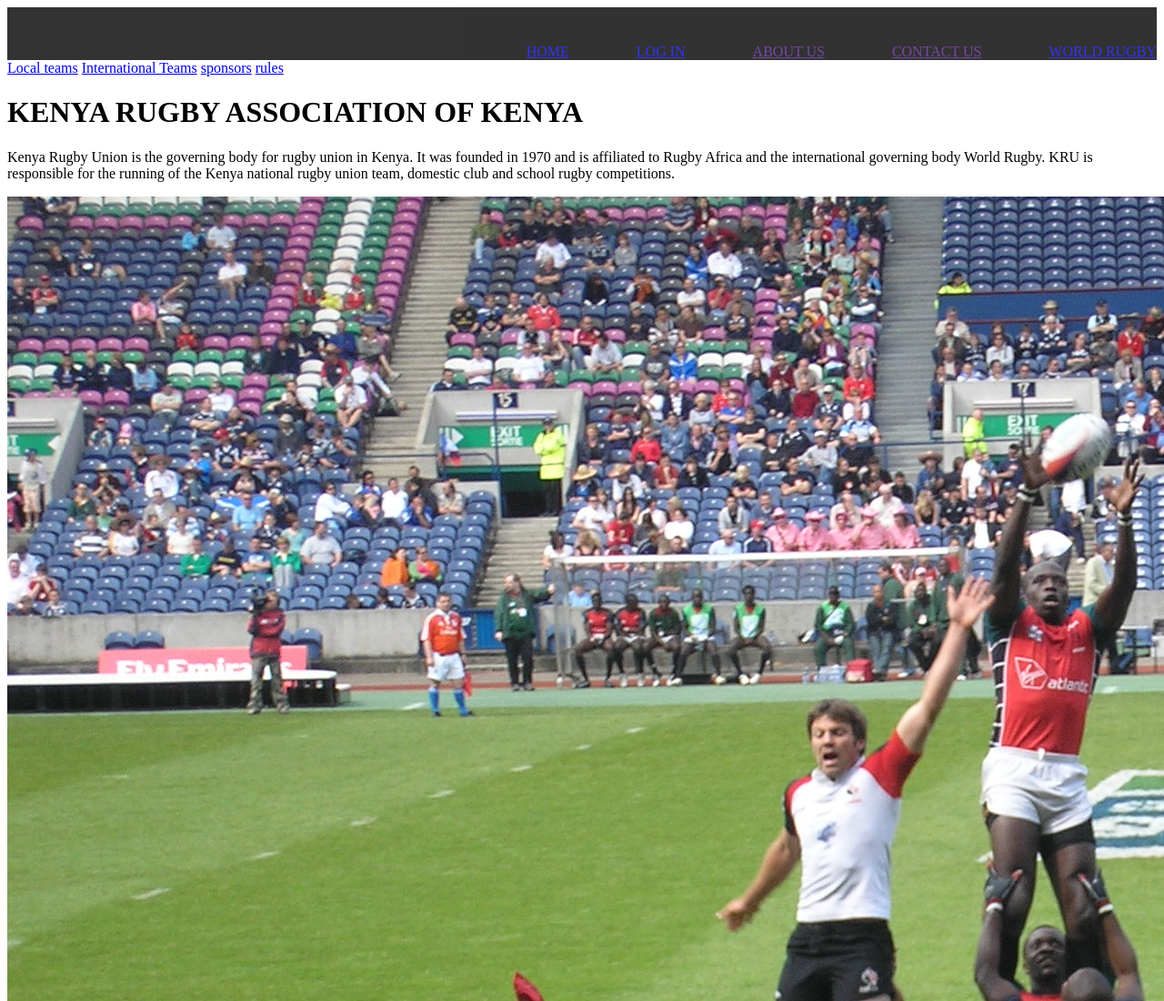
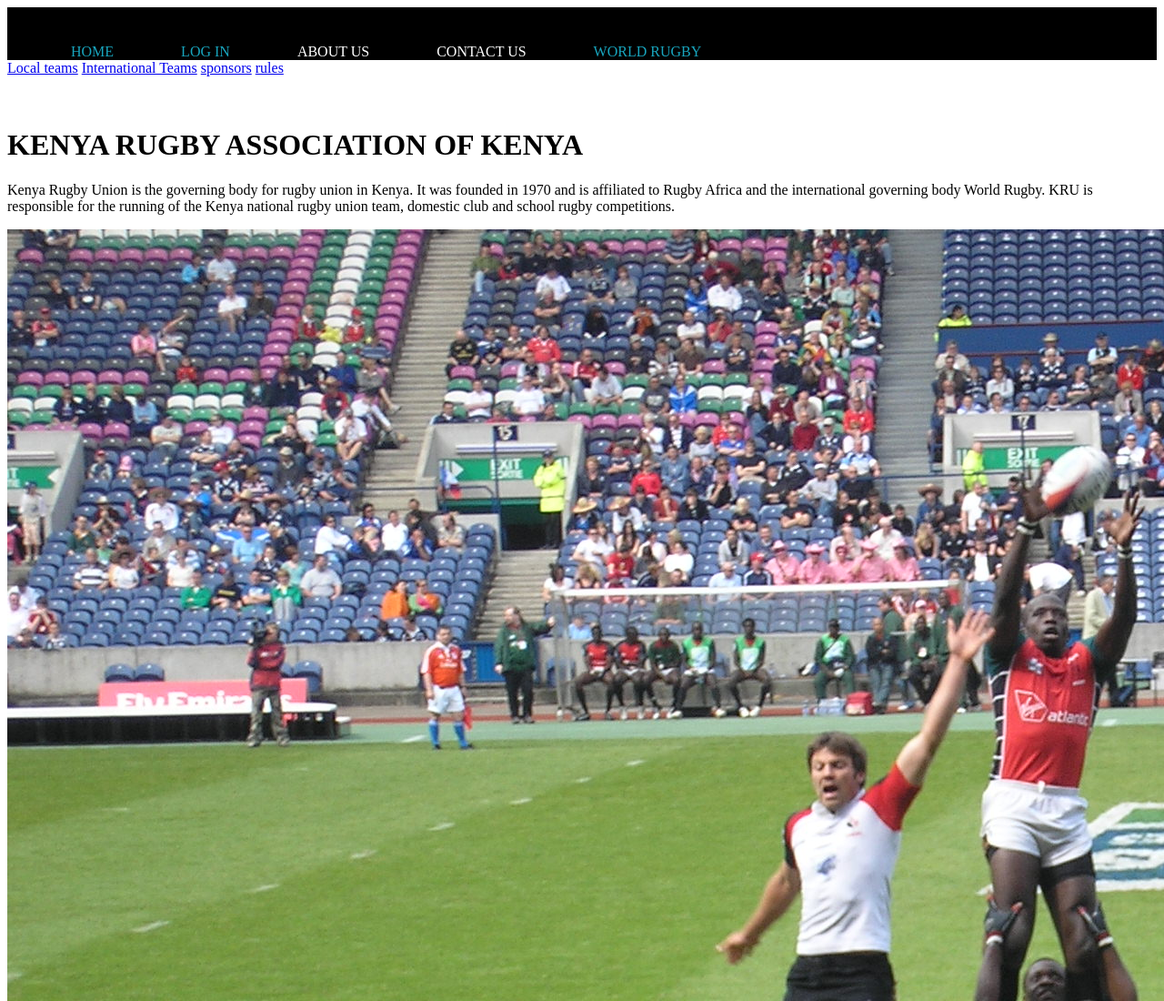
Before and after one commit to CynthiaGichuki/HTML_CLASS, a plain HTML site: page index.html in a window 1280 px wide. Shown: the top 1100 px of the page at 91% size. Drawn offline with Linux system fonts and the light colour scheme.

Commit message:
adds styling nav bar

```diff
--- a/indexstyle.css
+++ b/indexstyle.css
@@ -1,23 +1,49 @@
 nav{
-    background: black;
+    float:right;
+    background-color: black;
     width: 100%;
-	opacity: 80%;
-    text-align: right;
-
 }
 
-ul{
+nav ul{
+
     margin:0;
     padding:0;
     list-style: none;
-
 }
 
-li{
+nav li{
     display: inline-block;
     margin-left:70px;
     padding-top:40px;
-    text-align: center;
+
     position: relative;
+}
+
+nav a:visited{
+   color:white;
+}
+
+nav a{
+    color:rgb(24, 165, 190);
+    text-decoration: none;
+    text-transform: uppercase;
+}
+
+nav a:hover{
+    color:orange;
+}
+
+nav a:before{
+    content: '';
+    display:block;
+    height: 5px;
+    background-color: rgb(24, 165, 190);
+    position:absolute;
+    top:0;
+    width:0%;
+    transition: all ease-in-out 250ms;
 
 }
+nav a:hover::before{
+    width:100%;
+}
```
Also changed, not shown: index.html (+4 -0 lines).
